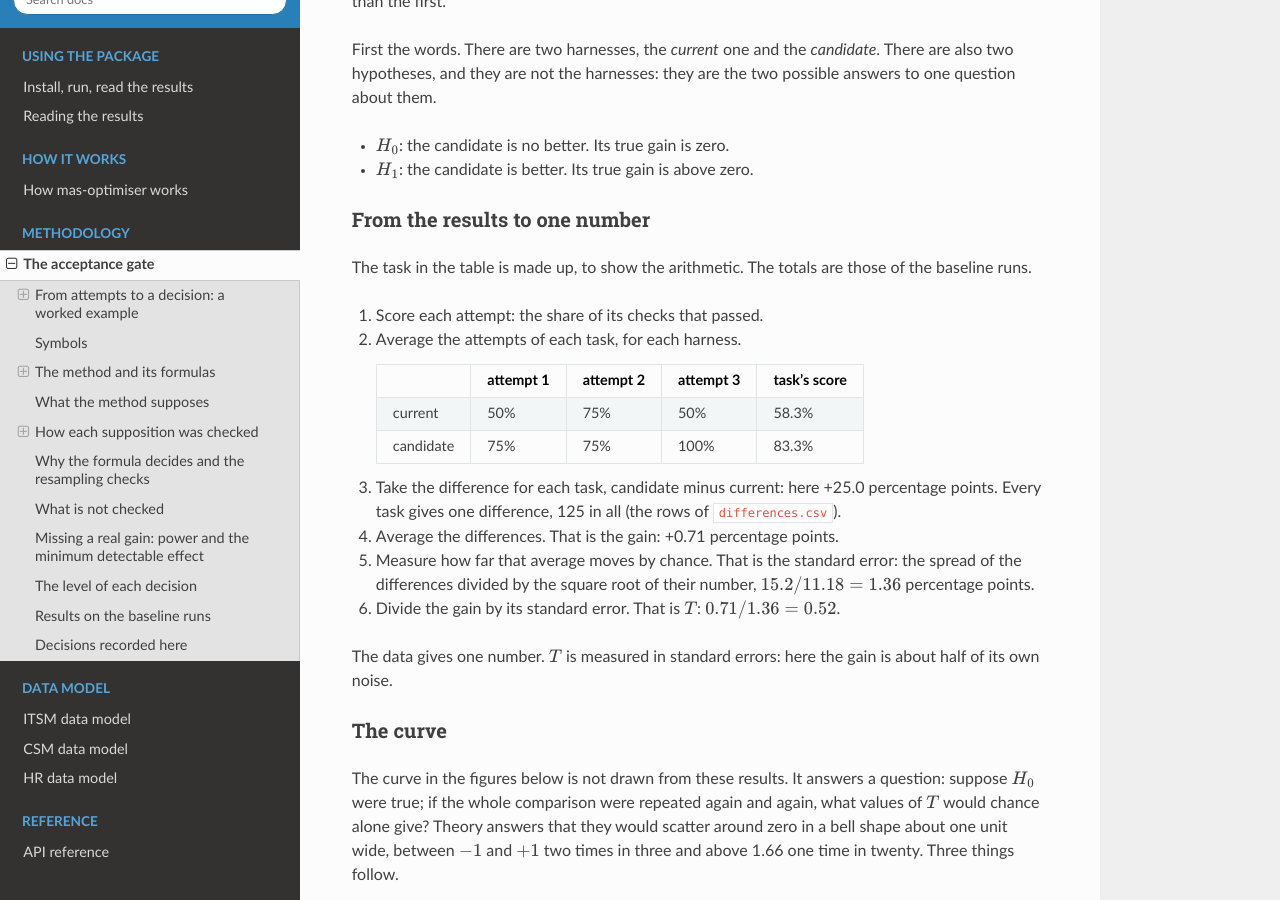
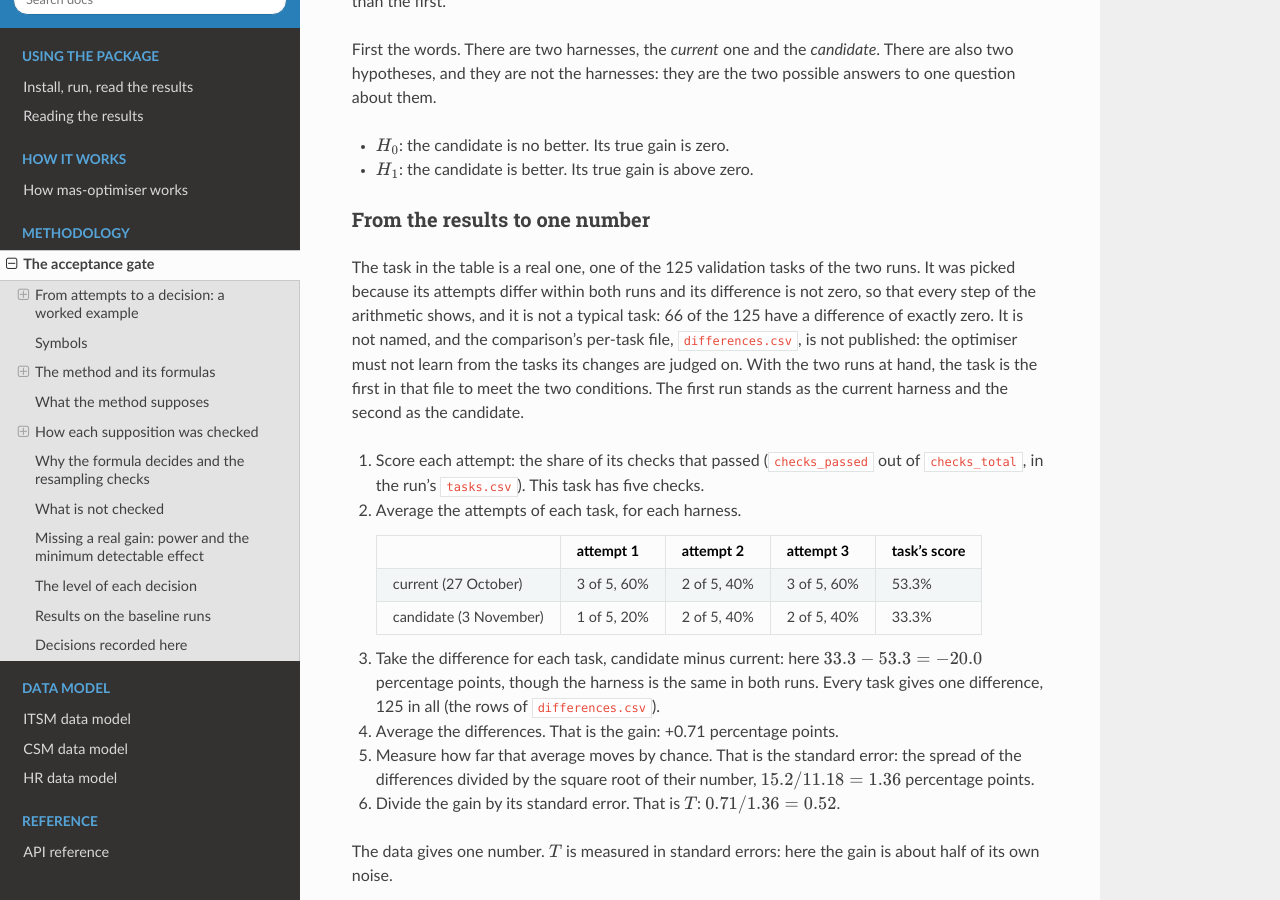
Before and after one commit to muck-or-mack/mas-optimiser, a Sphinx documentation site: the page built from docs/methodology/acceptance-gate.md, in a window 1280 px wide and 900 px high, scrolled down 564 px. Built offline with Sphinx 7.4.7 and the Read the Docs theme 3.1.0, drawn with Linux system fonts in a browser that asks for light colours; some of the changed text lies outside the part shown.

Commit message:
method page: the worked example on a real task of the baseline runs, unnamed, and the pages say the per-task file is not published

```diff
--- a/docs/methodology/acceptance-gate.md
+++ b/docs/methodology/acceptance-gate.md
@@ -29,20 +29,30 @@ they are the two possible answers to one question about them.
 
 ### From the results to one number
 
-The task in the table is made up, to show the arithmetic. The totals are
-those of the baseline runs.
+The task in the table is a real one, one of the 125 validation tasks of the
+two runs. It was picked because its attempts differ within both runs and its
+difference is not zero, so that every step of the arithmetic shows, and it
+is not a typical task: 66 of the 125 have a difference of exactly zero. It
+is not named, and the comparison's per-task file, `differences.csv`, is not
+published: the optimiser must not learn from the tasks its changes are
+judged on. With the two runs at hand, the task is the first in that file to
+meet the two conditions. The first run stands as the current harness and the
+second as the candidate.
 
-1. Score each attempt: the share of its checks that passed.
+1. Score each attempt: the share of its checks that passed (`checks_passed`
+   out of `checks_total`, in the run's `tasks.csv`). This task has five
+   checks.
 2. Average the attempts of each task, for each harness.
 
-   |           | attempt 1   | attempt 2   | attempt 3   | task's score   |
-   |-----------|-------------|-------------|-------------|----------------|
-   | current   | 50%         | 75%         | 50%         | 58.3%          |
-   | candidate | 75%         | 75%         | 100%        | 83.3%          |
+   |                        | attempt 1   | attempt 2   | attempt 3   | task's score   |
+   |------------------------|-------------|-------------|-------------|----------------|
+   | current (27 October)   | 3 of 5, 60% | 2 of 5, 40% | 3 of 5, 60% | 53.3%          |
+   | candidate (3 November) | 1 of 5, 20% | 2 of 5, 40% | 2 of 5, 40% | 33.3%          |
 
-3. Take the difference for each task, candidate minus current: here +25.0
-   percentage points. Every task gives one difference, 125 in all (the rows
-   of `differences.csv`).
+3. Take the difference for each task, candidate minus current: here
+   $33.3 - 53.3 = -20.0$ percentage points, though the harness is the same
+   in both runs. Every task gives one difference, 125 in all (the rows of
+   `differences.csv`).
 4. Average the differences. That is the gain: +0.71 percentage points.
 5. Measure how far that average moves by chance. That is the standard error:
    the spread of the differences divided by the square root of their number,
@@ -553,7 +563,8 @@ own standard error.
 The true gain between the two runs is zero, so every acceptance below would
 be false. On the 125 validation tasks of the split `haiku-20-40-40`, three
 attempts each (`docs/figures/gate/` is that comparison as `compare` wrote
-it: the report and its data files):
+it: the report and its data files, without the per-task file
+`differences.csv`):
 
 | outcome               | gain   | standard error   | T     | p    | minimum detectable effect   | Bernstein bound   |
 |-----------------------|--------|------------------|-------|------|-----------------------------|-------------------|
@@ -613,7 +624,9 @@ harness.
 :::
 
 Each figure of a comparison is drawn from the comparison's data files by
-`stats.figures`, and `stats.figures.draw` redraws all four from a folder:
+`stats.figures`, and `stats.figures.draw` redraws all four from a
+comparison's folder (the copy in `docs/figures/gate/` has no
+`differences.csv`, so the `differences` figure cannot be redrawn from it):
 
 | Figure | Drawn from | By |
 |---|---|---|
```
Also changed, not shown: docs/results.md (+3 -1 lines).
